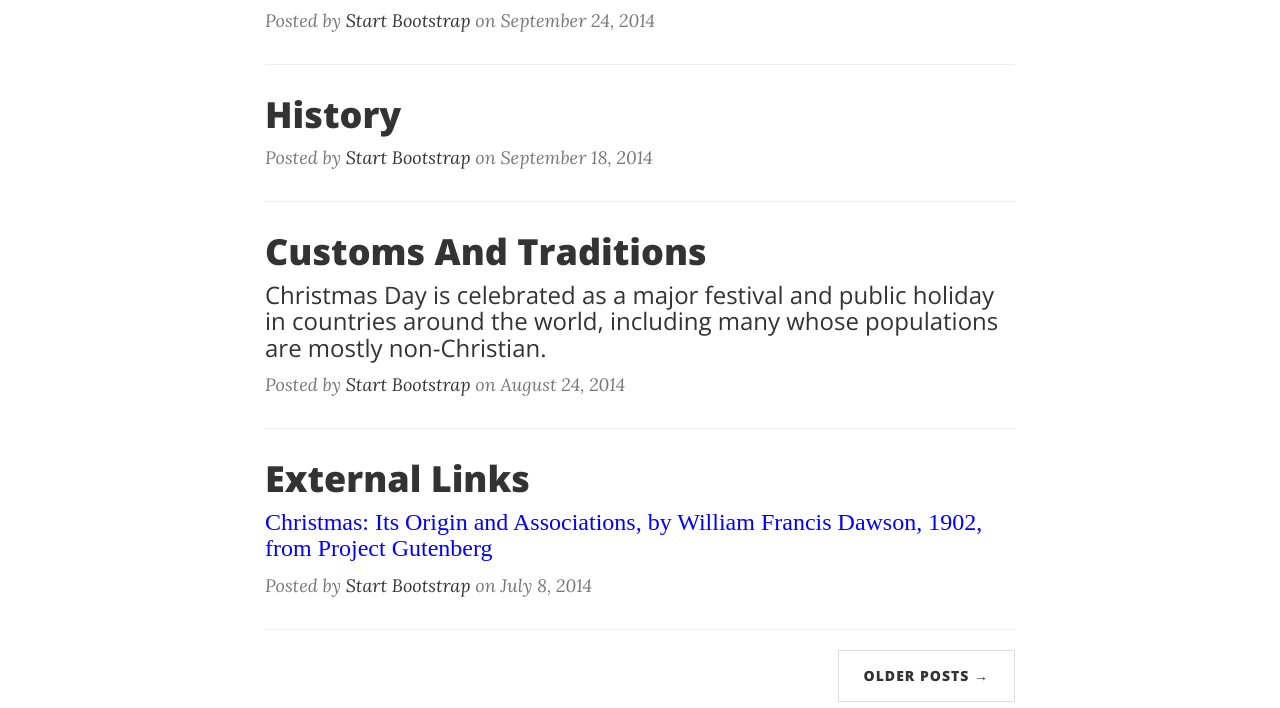
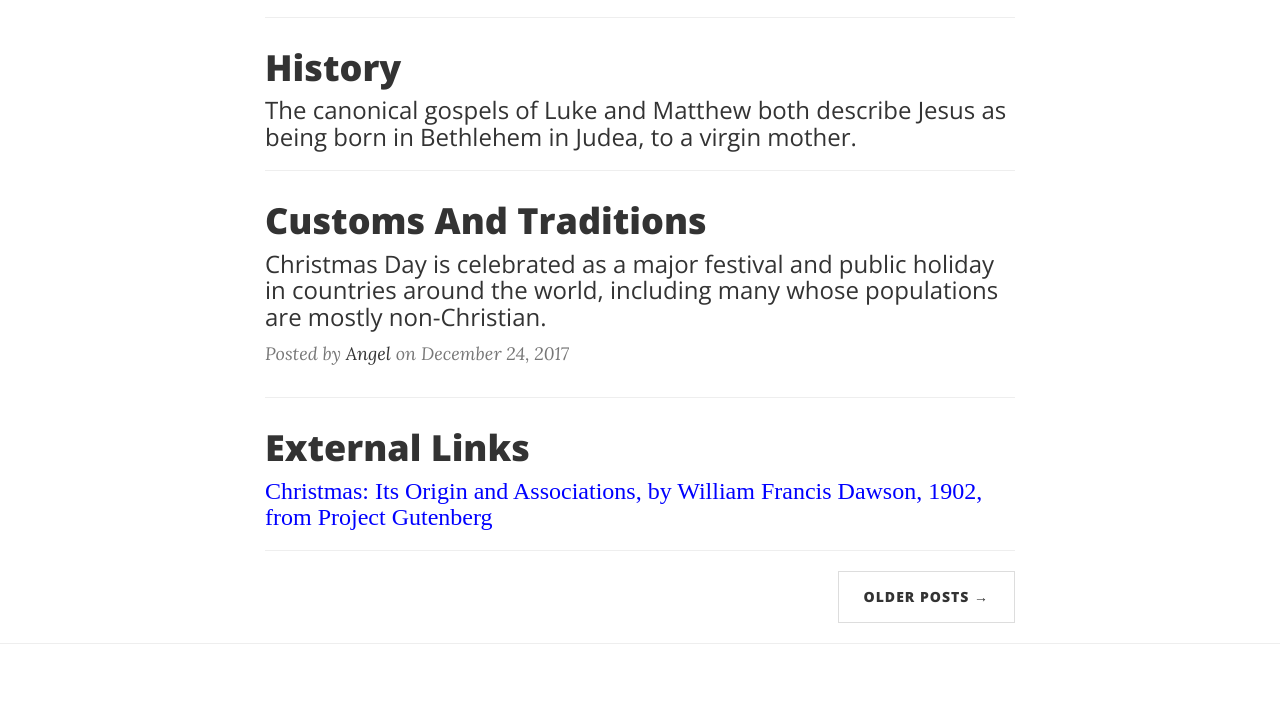
Before and after one commit to akey527/GirlsCodingDayDemo, a website: page index.html in a window 1280 px wide. Shown: the part 722-1430 px from the top of the page. Drawn offline with nearby package versions, Linux system fonts and the light colour scheme.

Commit message:
文本
1、修改文本
2、修改图标

```diff
--- a/index.html
+++ b/index.html
@@ -92,11 +92,10 @@
                         <h2 class="post-title">
                            Nativity
                         </h2>
-                        <h3 class="post-subtitle">
+                        <h3 class="post-subtitle" >
                             The canonical gospels of Luke and Matthew both describe Jesus as being born in Bethlehem in Judea, to a virgin mother.
                         </h3>
                     </a>
-                    <p class="post-meta">Posted by <a href="#">Start Bootstrap</a> on September 24, 2014</p>
                 </div>
                 <hr>
                 <div class="post-preview">
@@ -104,8 +103,10 @@
                         <h2 class="post-title">
                             History
                         </h2>
+                        <h3 class="post-subtitle">
+                            The canonical gospels of Luke and Matthew both describe Jesus as being born in Bethlehem in Judea, to a virgin mother.
+                        </h3>
                     </a>
-                    <p class="post-meta">Posted by <a href="#">Start Bootstrap</a> on September 18, 2014</p>
                 </div>
                 <hr>
                 <div class="post-preview">
@@ -117,7 +118,7 @@
                             Christmas Day is celebrated as a major festival and public holiday in countries around the world, including many whose populations are mostly non-Christian.
                         </h3>
                     </a>
-                    <p class="post-meta">Posted by <a href="#">Start Bootstrap</a> on August 24, 2014</p>
+                    <p class="post-meta">Posted by <a href="#">Angel</a> on December 24, 2017</p>
                 </div>
                 <hr>
                 <div class="post-preview">
@@ -129,7 +130,6 @@
                             Christmas: Its Origin and Associations, by William Francis Dawson, 1902, from Project Gutenberg
                         </h3>
                     </a>
-                    <p class="post-meta">Posted by <a href="#">Start Bootstrap</a> on July 8, 2014</p>
                 </div>
                 <hr>
                 <!-- Pager -->
```
Also changed, not shown: img/P6.jpg (added), img/P8.jpg (added), img/P81.jpg (added), img/P9.jpg (added), 1 other file.
